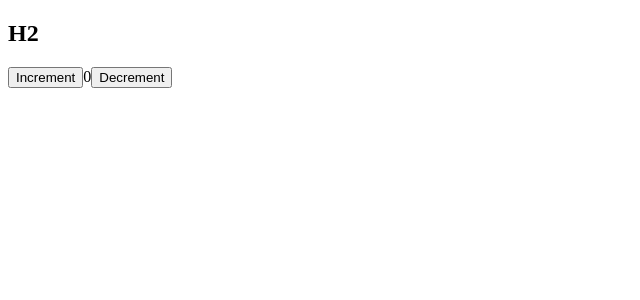
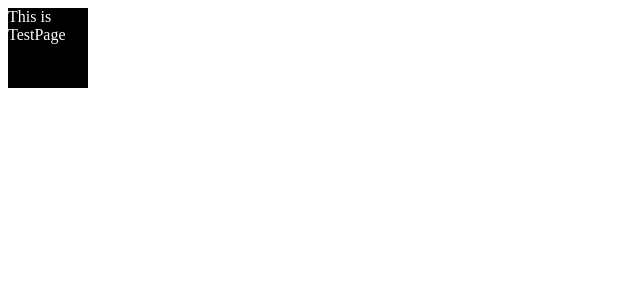
Before and after one commit to weatherbaseCommunity/Front_Js, a React (Create React App) app: page / in a window 1280 px wide. Shown: the top 300 px of the page, without its empty margins (0-640 px from the left). Built offline with nearby package versions, Linux system fonts and the light colour scheme.

Commit message:
reacr-route-dom 세팅 및 테스트

```diff
--- a/package.json
+++ b/package.json
@@ -4,13 +4,15 @@
   "private": true,
   "dependencies": {
     "@reduxjs/toolkit": "^1.9.7",
-    "react-redux": "^8.1.3",
     "@testing-library/jest-dom": "^5.17.0",
     "@testing-library/react": "^13.4.0",
     "@testing-library/user-event": "^13.5.0",
     "react": "^18.2.0",
     "react-dom": "^18.2.0",
+    "react-redux": "^8.1.3",
+    "react-router-dom": "^6.20.0",
     "react-scripts": "5.0.1",
+    "styled-components": "^6.1.1",
     "web-vitals": "^2.1.4"
   },
   "scripts": {
--- a/src/App.js
+++ /dev/null
@@ -1,12 +0,0 @@
-import { Counter } from './components/Counter';
-
-function App() {
-  return (
-    <div className="App">
-      <h2>H2</h2>
-      <Counter></Counter>
-    </div>
-  );
-}
-
-export default App;
--- /dev/null
+++ b/src/App.jsx
@@ -0,0 +1,19 @@
+import React, { Component } from 'react';
+import { Routes , Route} from 'react-router-dom';
+
+import TestPage from './pages/testPage';
+
+function App() {
+  return (
+    <div className="App">
+      {/*헤더 만들기 없으면 말고*/}
+        <Routes>
+          <Route path='/' element={<TestPage />}></Route>
+          <Route path='/sub/*' element={<div>sub</div>}></Route>
+          <Route path='*' element={<div>404 Not Found</div>}></Route>
+        </Routes>
+    </div>
+  );
+}
+
+export default App;
--- a/src/index.js
+++ b/src/index.js
@@ -1,16 +1,21 @@
 import React from 'react';
 import ReactDOM from 'react-dom/client';
-import App from './App';
+import App from './App'
 
 // redux-toolkit 기본 세팅
 import store from './redux/store';
 import { Provider } from 'react-redux';
 
+// react-router-dom 기본 세팅
+import { BrowserRouter } from 'react-router-dom';
+
 const root = ReactDOM.createRoot(document.getElementById('root'));
 root.render(
   <React.StrictMode>
     <Provider store={store}> {/*redux-toolkit 기본 세팅*/}
-      <App />
+      <BrowserRouter> {/*react-router-dom 기본 세팅*/}
+        <App />
+      </BrowserRouter>
     </Provider>
   </React.StrictMode>
 );
--- /dev/null
+++ b/src/pages/testPage.jsx
@@ -0,0 +1,15 @@
+import React from "react";
+import styled from "styled-components";
+
+const TestPageStyle = styled.div`
+  background: black;
+  width: 5rem;
+  height: 5rem;
+  color: white;
+`
+
+export default function TestPage(){
+  return (
+    <TestPageStyle>This is TestPage</TestPageStyle>
+  )
+}
```
Also changed, not shown: 1 other file (tests, documents, lock files or other folders).
